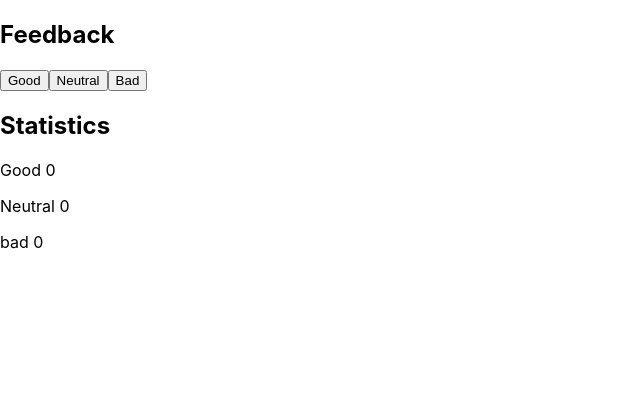
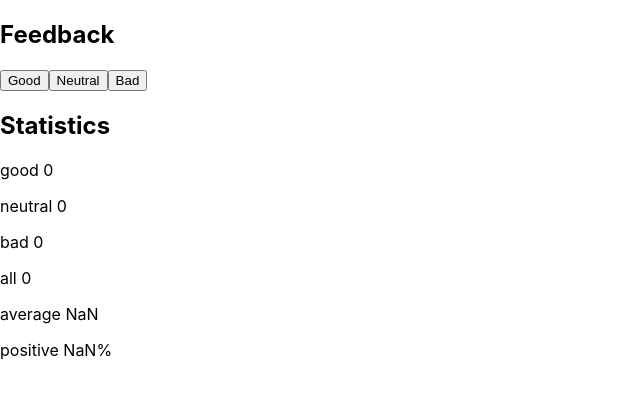
Before and after one commit to xaviguasch/fullstackopen-2022, a React (Create React App) app in the folder part1/unicafe-fso-p1-app/: page / in a window 1280 px wide. Shown: the top 396 px of the page, without its empty margins (0-640 px from the left). Built offline with nearby package versions, Linux system fonts and the light colour scheme.

Commit message:
solved exercise 1.7: unicafe step2

```diff
--- a/part1/unicafe-fso-p1-app/src/components/Statistics.js
+++ b/part1/unicafe-fso-p1-app/src/components/Statistics.js
@@ -1,12 +1,19 @@
 import React from 'react'
 
 const Statistics = ({ good, neutral, bad }) => {
+  const all = good + neutral + bad
+  const average = (good * 1 + neutral * 0 + bad * -1) / all
+  const positive = (good / all) * 100
+
   return (
     <div>
       <h2>Statistics</h2>
-      <p>Good {good}</p>
-      <p>Neutral {neutral}</p>
+      <p>good {good}</p>
+      <p>neutral {neutral}</p>
       <p>bad {bad}</p>
+      <p>all {all}</p>
+      <p>average {average}</p>
+      <p>positive {positive}%</p>
     </div>
   )
 }
```
